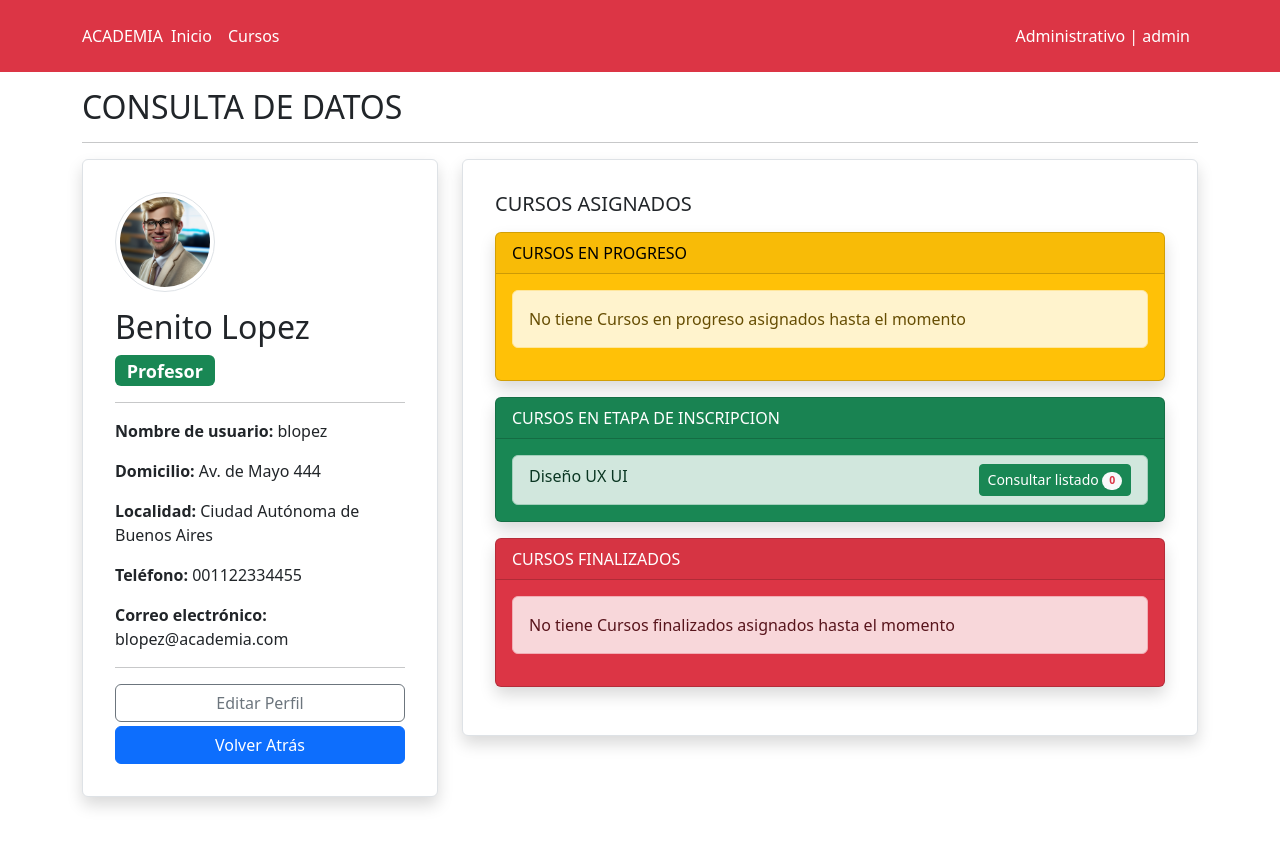
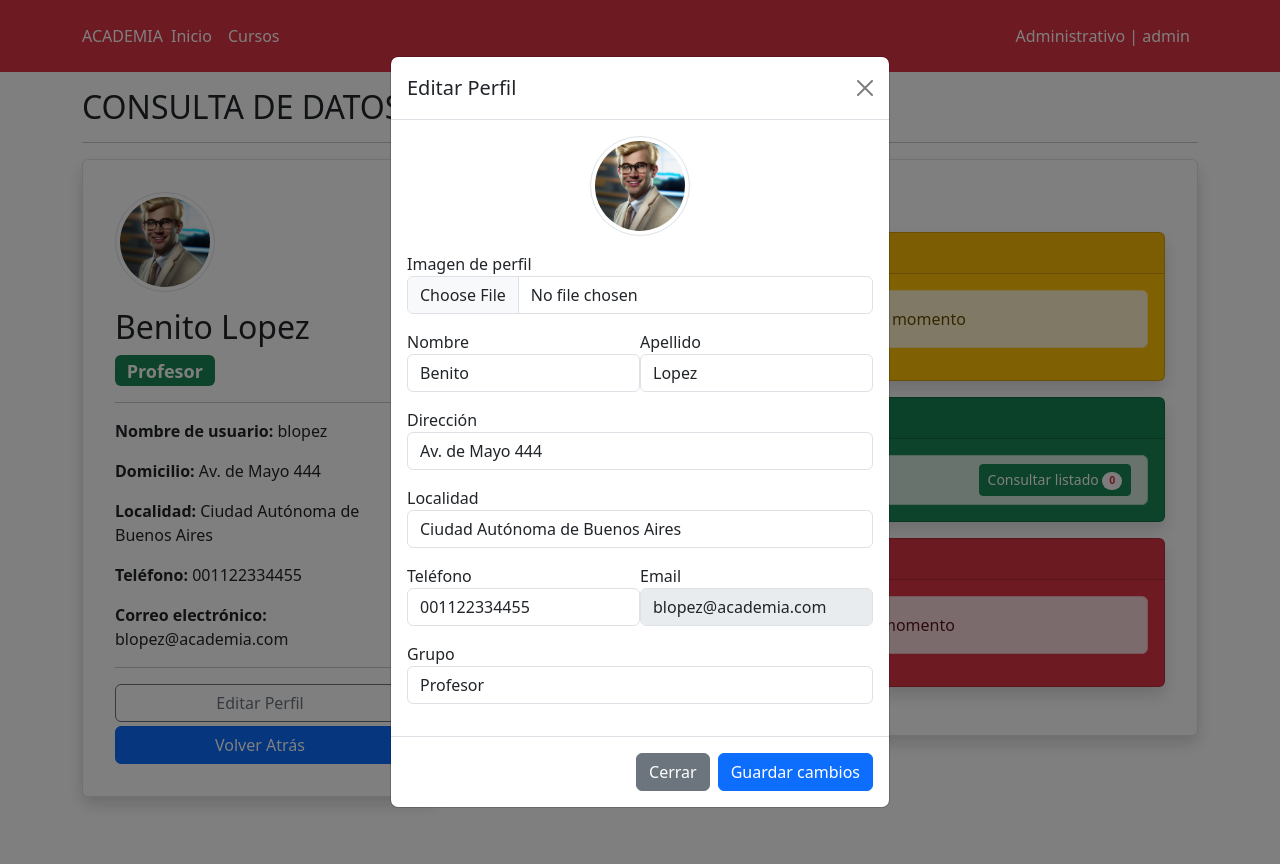
Before and after one commit to mnibor/academia, a Django app: page /user_details/12/ in a window 1280 px wide, after a click on "Editar Perfil". Run offline with Django 4.2, Linux system fonts and the light colour scheme; a user stored in the database is signed in; data comes from the database, SQL or seed files in the repository; both versions use the stored data as it was after the commit; some libraries are stand-ins or nearby versions.

Commit message:
Ultimos cambios

```diff
--- a/core/urls.py
+++ b/core/urls.py
@@ -1,5 +1,5 @@
 from django.urls import path
-from .views import HomeView, PricingView, RegisterView, ProfileView, CoursesView, CourseCreateView, CourseEditView, CourseDeleteView, CourseEnrollmentView, StudentListMarkView, UpdateMarkView, AttendanceListView, AddAttendanceView, evolution, ErrorView, ProfilePasswordChangeView, AddUserView, CustomLoginView, UserDetailsView
+from .views import HomeView, PricingView, RegisterView, ProfileView, CoursesView, CourseCreateView, CourseEditView, CourseDeleteView, CourseEnrollmentView, StudentListMarkView, UpdateMarkView, AttendanceListView, AddAttendanceView, evolution, ErrorView, ProfilePasswordChangeView, AddUserView, CustomLoginView, UserDetailsView, superuser_edit
 from django.contrib.auth.decorators import login_required
 
 urlpatterns = [
@@ -51,4 +51,7 @@ urlpatterns = [
 
     # VISUALIZAR EL PERFIL DE UN USUARIO
     path('user_details/<int:pk>/', UserDetailsView.as_view(), name='user_details'),
+
+    # EDITAR DATOS DEL USUARIO
+    path('superuser_edit/<int:user_id>/', login_required(superuser_edit), name='superuser_edit'),
 ]
--- a/core/views.py
+++ b/core/views.py
@@ -32,6 +32,7 @@ def plural_to_singular(plural):
 # OBTENER COLOR Y GRUPO DE UN USUARIO
 def get_group_and_color(user):
     group = user.groups.first()
+    group_id = None
     group_name = None
     group_name_singular = None
     color = None
@@ -46,10 +47,11 @@ def get_group_and_color(user):
         elif group.name == 'administrativos':
             color = 'bg-danger'
 
+        group_id = group.id
         group_name = group.name
         group_name_singular = plural_to_singular(group.name)
 
-    return group_name, group_name_singular, color
+    return group_id, group_name, group_name_singular, color
 
 # DECORADOR PERSONALIZADO
 def add_group_name_to_context(view_class):
@@ -57,7 +59,7 @@ def add_group_name_to_context(view_class):
 
     def dispatch(self, request, *args, **kwargs):
         user = self.request.user
-        group_name, group_name_singular, color = get_group_and_color(user)
+        group_id, group_name, group_name_singular, color = get_group_and_color(user)
 
         context = {
             'group_name': group_name,
@@ -394,8 +396,6 @@ class AttendanceListView(ListView):
         students = Registration.objects.filter(course=course).values('student__id', 'student__first_name', 'student__last_name', 'enabled')
 
         all_dates = Attendance.objects.filter(course=course, date__isnull=False).values_list('date', flat=True).distinct().order_by('date')
-        # [('2023-08-22'), ('2023-08-29')]
-        # ('2023-08-22', '2023-08-29') => flat=True
         remaining_classes = course.class_quantity - all_dates.count()
 
         attendance_data = []
@@ -614,10 +614,18 @@ class UserDetailsView(LoginRequiredMixin, DetailView):
     def get_context_data(self, **kwargs):
         context = super().get_context_data(**kwargs)
         user = self.get_object()
-        group_name, group_name_singular, color = get_group_and_color(user)
+        group_id, group_name, group_name_singular, color = get_group_and_color(user)
+
+        # Obtengo todos los grupos
+        groups = Group.objects.all()
+        singular_names = [plural_to_singular(group.name).capitalize() for group in groups]
+        groups_ids = [group.id for group in groups]
+        singular_groups = zip(singular_names, groups_ids)
+        context['group_id_user'] = group_id
         context['group_name_user'] = group_name
         context['group_name_singular_user'] = group_name_singular
         context['color_user'] = color
+        context['singular_groups'] = singular_groups
 
         if user.groups.first().name == 'profesores':
             # Obtener todos los cursos asignados al profesor
@@ -664,3 +672,30 @@ class UserDetailsView(LoginRequiredMixin, DetailView):
             context['progress_courses'] = progress_courses
             context['finalized_courses'] = finalized_courses
         return context
+
+# GRABACION DE LOS DATOS DE UN USUARIO
+def superuser_edit(request, user_id):
+    if not request.user.is_superuser:
+        return redirect('error')
+
+    user = User.objects.get(pk=user_id)
+    if request.method == 'POST':
+        user_form = UserForm(request.POST, instance=user)
+        profile_form = ProfileForm(request.POST, request.FILES, instance=user.profile)
+        group = request.POST.get('group')
+
+        if user_form.is_valid() and profile_form.is_valid():
+            user_form.save()
+            profile_form.save()
+            user.groups.clear()
+            user.groups.add(group)
+            return redirect('user_details', pk=user.id)
+    else:
+        user_form = UserForm(instance=user)
+        profile_form = ProfileForm(instance=user.profile)
+
+    context = {
+        'user_form': user_form,
+        'profile_form': profile_form
+    }
+    return render(request, 'profile/user_details.html', context)
--- a/templates/profile/admin-users.html
+++ b/templates/profile/admin-users.html
@@ -26,8 +26,7 @@
 			<td>{{ user_profile.user.username }}</td>
 			<td>{{ user_profile.groups|join:", "|capfirst }}</td>
 			<td class="text-center">
-				<a class="btn btn-sm btn-info" href="{% url 'user_details' user_profile.user.id %}">Info</a>
-				<button class="btn btn-sm btn-warning">Editar</button>
+				<a class="btn btn-sm btn-info" href="{% url 'user_details' user_profile.user.id %}">Ver Información</a>
 			</td>
 		</tr>
 		{% endfor %}
--- a/templates/user_details.html
+++ b/templates/user_details.html
@@ -44,4 +44,80 @@
     </div>
 </div>
 
+<!-- Vertically centered modal -->
+<div class="modal fade" id="editProfileModal" tabindex="-1" aria-labelledby="editProfileModalLabel" aria-hidden="true">
+
+    <div class="modal-dialog modal-dialog-centered">
+        <div class="modal-dialog">
+        <div class="modal-content">
+            <div class="modal-header">
+                <h5 class="modal-title" id="editProfileModalLabel">Editar Perfil</h5>
+                <button type="button" class="btn-close" data-bs-dismiss="modal" aria-label="Close"></button>
+            </div>
+            <form action="{% url 'superuser_edit' user_profile.id %}" method="post" enctype="multipart/form-data">
+                {% csrf_token %}
+                <div class="modal-body">
+                    <div class="d-flex">
+                        <img class="mx-auto img-thumbnail rounded-circle mb-3" src="{{ user_profile.profile.image.url }}" alt="{{ user_profile.username }}" style="width: 100px;">
+                    </div>
+
+                    <div class="mb-3">
+                        <label for="image">Imagen de perfil</label>
+                        <input class="form-control" type="file" name="image" id="image">
+                    </div>
+
+                    <div class="d-flex">
+                        <div class="mb-3 mr-2">
+                            <label for="first_name">Nombre</label>
+                            <input type="text" class="form-control" name="first_name" value="{{ user_profile.first_name }}">
+                        </div>
+
+                        <div class="mb-3">
+                            <label for="last_name">Apellido</label>
+                            <input type="text" class="form-control" name="last_name" value="{{ user_profile.last_name }}">
+                        </div>
+                    </div>
+
+                    <div class="mb-3">
+                        <label for="address">Dirección</label>
+                        <input type="text" class="form-control" name="address" value="{{ user_profile.profile.address }}">
+                    </div>
+
+                    <div class="mb-3">
+                        <label for="location">Localidad</label>
+                        <input type="text" class="form-control" name="location" value="{{ user_profile.profile.location }}">
+                    </div>
+
+                    <div class="d-flex">
+                        <div class="mb-3 mr-2">
+                            <label for="telephone">Teléfono</label>
+                            <input type="text" class="form-control" name="telephone" value="{{ user_profile.profile.telephone }}">
+                        </div>
+
+                        <div class="mb-3">
+                            <label for="email">Email</label>
+                            <input type="text" class="form-control" name="email" value="{{ user_profile.email }}" disabled>
+                        </div>
+                    </div>
+
+                    <div class="mb-3">
+                        <label for="group">Grupo</label>
+                        <select class="form-control" name="group" id="group">
+                            {% for group_name, group_id in singular_groups %}
+                            <option value="{{ group_id }}" {% if group_id == group_id_user %}selected{% endif %}>{{ group_name }}</option>
+                            {% endfor %}
+                        </select>
+                    </div>
+                </div>
+
+                <div class="modal-footer">
+                    <button type="button" class="btn btn-secondary" data-bs-dismiss="modal">Cerrar</button>
+                    <button type="submit" class="btn btn-primary">Guardar cambios</button>
+                </div>
+            </form>
+        </div>
+        </div>
+    </div>
+</div>
+
 {% endblock %}
```
Also changed, not shown: db.sqlite3.
